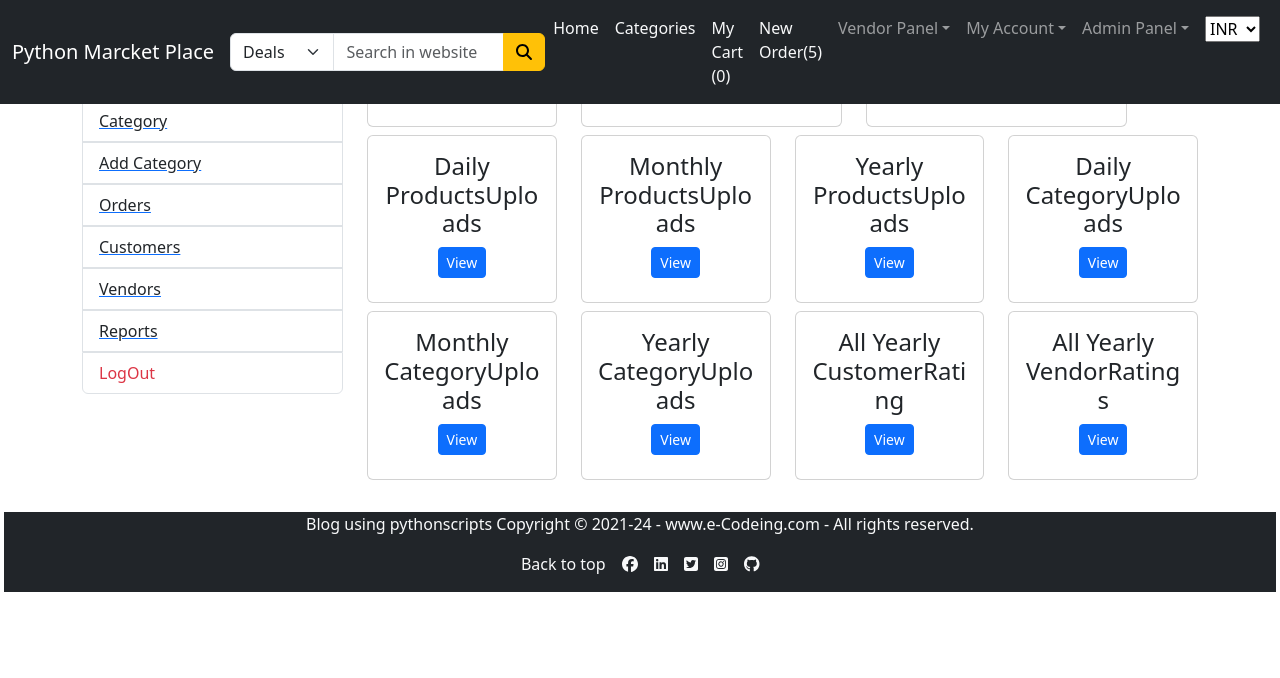
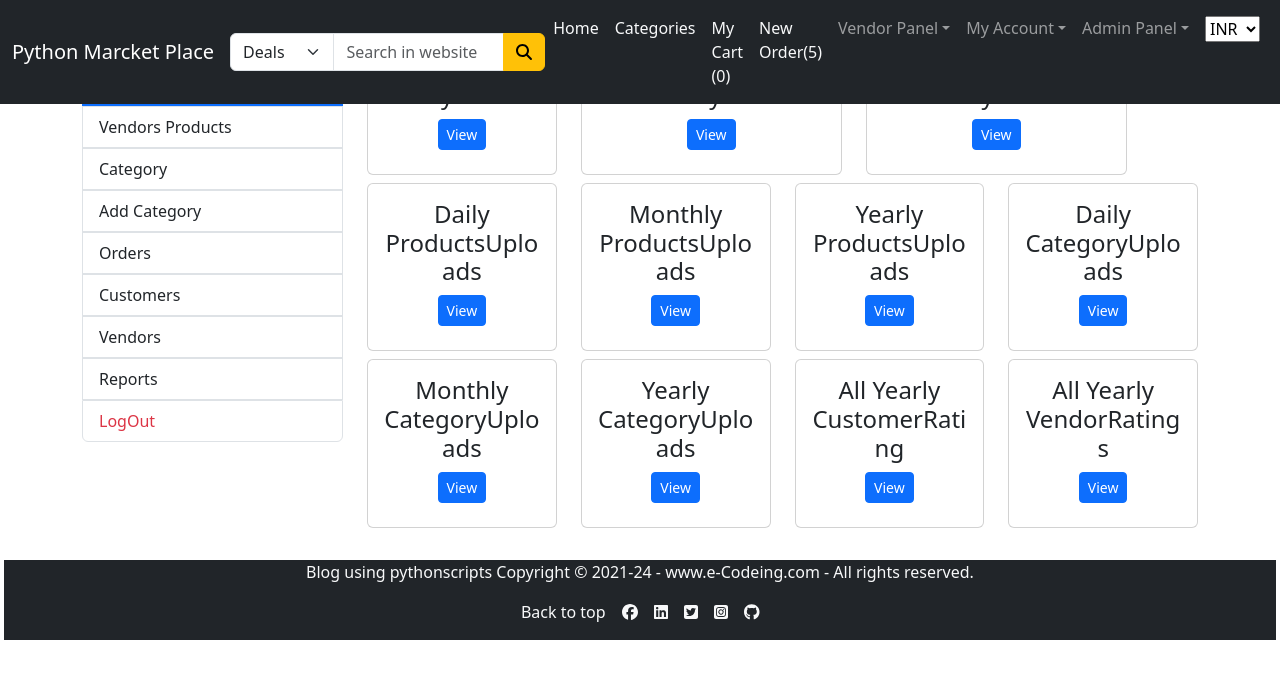
Before and after one commit to prabhashk123/Ecomerse_Multivendor_Website_Frontend_In_ReactJs, a React (Create React App) app: page /admin/allreports in a window 1280 px wide. Shown: the top 678 px of the page. Built offline with nearby package versions, Linux system fonts and the light colour scheme.

Commit message:
fixed css properties in admin panel

```diff
--- a/src/components/Admin/AddCategory.js
+++ b/src/components/Admin/AddCategory.js
@@ -68,11 +68,11 @@ function AddCategory() {
     return (
         <>
             <section>
-                <div className='row ms-5 mt-3'>
-                    <div className='col-md-4 col-12 mb-2'>
+                <div className='row ms-5 mt-5'>
+                    <div className='col-md-3 col-12 mb-2 mt-3'>
                         <AdminSidebar />
                     </div>
-                    <div className='container bg-secondary mt-2 mb-4 w-50'>
+                    <div className='container bg-secondary mt-3 mb-4 w-50'>
                         <h3 className="mb-3 text-light">Add Category</h3>
                         {SuccessMsg && <p className='text-dark'>{SuccessMsg}</p>}
                         {ErrorMsg && <p className='text-danger'>{ErrorMsg} </p>}
--- a/src/components/Admin/AdminCategory.js
+++ b/src/components/Admin/AdminCategory.js
@@ -39,12 +39,12 @@ function AdminCategory() {
     }
     return (
         <>
-            <div className='container mt-4'>
+            <div className='container mt-5'>
                 <div className='row'>
-                    <div className='col-md-3 col-12 mb-2'>
+                    <div className='col-md-3 col-12 mb-2 mt-3'>
                         <AdminSidebar />
                     </div>
-                    <div className='col-md-9 col-12 mb-2'>
+                    <div className='col-md-9 col-12 mb-2 mt-3'>
                         {/* <h3><Link to='/seller/addproduct' className='btn btn-primary mb-2 float-end'><i className='fa fa-plus-circle'></i> Add Product</Link></h3> */}
                         <div className='table-responsive'>
                             <table className='table table-bordered'>
--- a/src/components/Admin/AdminSidebar.js
+++ b/src/components/Admin/AdminSidebar.js
@@ -5,18 +5,18 @@ function AdminSidebar() {
     return (
 
         <ListGroup as="ul">
-            <Link to='/admin/dashboard'><ListGroup.Item as="li" active>Dashboard</ListGroup.Item></Link>
-            <Link to='/admin/allvendorproducts'><ListGroup.Item as="li">Vendors Products</ListGroup.Item></Link>
-            <Link to='/admin/category'><ListGroup.Item as="li">Category</ListGroup.Item></Link>
+            <Link className='text-decoration-none text-dark' to='/admin/dashboard'><ListGroup.Item as="li" active>Dashboard</ListGroup.Item></Link>
+            <Link className='text-decoration-none text-dark' to='/admin/allvendorproducts'><ListGroup.Item as="li">Vendors Products</ListGroup.Item></Link>
+            <Link className='text-decoration-none text-dark' to='/admin/category'><ListGroup.Item as="li">Category</ListGroup.Item></Link>
             {/* <Link to='/admin/addproduct'><ListGroup.Item as="li">Add Product</ListGroup.Item></Link> */}
-            <Link to='/admin/addcategory'><ListGroup.Item as="li">Add Category</ListGroup.Item></Link>
-            <Link to='/admin/allcustomersorders'><ListGroup.Item as="li">Orders</ListGroup.Item></Link>
-            <Link to='/admin/allcustomers'><ListGroup.Item as="li">Customers</ListGroup.Item></Link>
-            <Link to='/admin/allvendors'><ListGroup.Item as="li">Vendors</ListGroup.Item></Link>
-            <Link to='/admin/allreports'><ListGroup.Item as="li">Reports</ListGroup.Item></Link>
+            <Link className='text-decoration-none text-dark' to='/admin/addcategory'><ListGroup.Item as="li">Add Category</ListGroup.Item></Link>
+            <Link className='text-decoration-none text-dark' to='/admin/allcustomersorders'><ListGroup.Item as="li">Orders</ListGroup.Item></Link>
+            <Link className='text-decoration-none text-dark' to='/admin/allcustomers'><ListGroup.Item as="li">Customers</ListGroup.Item></Link>
+            <Link className='text-decoration-none text-dark' to='/admin/allvendors'><ListGroup.Item as="li">Vendors</ListGroup.Item></Link>
+            <Link className='text-decoration-none text-dark' to='/admin/allreports'><ListGroup.Item as="li">Reports</ListGroup.Item></Link>
             {/* <Link to='/admin/vendorprofile'><ListGroup.Item as="li">Profile</ListGroup.Item></Link> */}
             {/* <Link to='/admin/vendorchangepassword'><ListGroup.Item as="li">Change Password</ListGroup.Item></Link> */}
-            <ListGroup.Item as="li" className='text-danger'>LogOut</ListGroup.Item>
+            <ListGroup.Item as="li" className='text-danger'><Link className='text-decoration-none text-danger' to='/admin/logout'>LogOut</Link></ListGroup.Item>
         </ListGroup>
     );
 }
--- a/src/components/Admin/AllCustomer.js
+++ b/src/components/Admin/AllCustomer.js
@@ -41,12 +41,12 @@ function AllVendors() {
 
     return (
         <>
-            <div className='container mt-3'>
+            <div className='container mt-5'>
                 <div className='row'>
-                    <div className='col-md-3 col-12 mb-2'>
+                    <div className='col-md-3 col-12 mb-2 mt-3'>
                         <AdminSidebar />
                     </div>
-                    <div className='col-md-9 col-12 mb-2'>
+                    <div className='col-md-9 col-12 mb-2 mt-3'>
                         <div className='table-responsive'>
                             <table className='table table-bordered'>
                                 <thead>
--- a/src/components/Admin/AllCustomersOrders.js
+++ b/src/components/Admin/AllCustomersOrders.js
@@ -41,12 +41,12 @@ function AllCustomersOrders() {
 
     return (
         <>
-            <div className='container mt-3'>
+            <div className='container mt-5'>
                 <div className='row'>
-                    <div className='col-md-3 col-12 mb-2'>
+                    <div className='col-md-3 col-12 mb-2 mt-3'>
                         <AdminSidebar/>
                     </div>
-                    <div className='col-md-9 col-12 mb-2'>
+                    <div className='col-md-9 col-12 mb-2 mt-3'>
                         {/* <h3><Link to='/seller/addproduct' className='btn btn-primary mb-2 float-end'><i className='fa fa-plus-circle'></i> Add Product</Link></h3> */}
                         <div className='table-responsive'>
                             <table className='table table-bordered'>
--- a/src/components/Admin/AllReports.js
+++ b/src/components/Admin/AllReports.js
@@ -3,12 +3,12 @@ import { Link } from 'react-router-dom';
 function AllReports() {
     return (
         <>
-            <div className='container mt-3'>
-                <div className='row'>
-                    <div className='col-md-3 col-12 mb-2'>
+            <div className='container mt-5'>
+                <div className='row mt-3'>
+                    <div className='col-md-3 col-12 mt-3 mb-2'>
                         <AdminSidebar />
                     </div>
-                    <div className='col-md-9 col-12 mb-2'>
+                    <div className='col-md-9 col-12 mb-2 mt-3'>
                         <div className='row'>
                             <div className='col-md-3 mb-2'>
                                 <div className='card'>
--- a/src/components/Admin/AllVendorProducts.js
+++ b/src/components/Admin/AllVendorProducts.js
@@ -86,12 +86,12 @@ function AllVendorProducts() {
         //     </nav>
 
         // </section>
-        <div className='container mt-4'>
+        <div className='container mt-5'>
             <div className='row'>
-                <div className='col-md-3 col-12 mb-2'>
+                <div className='col-md-3 col-12 mb-2 mt-3'>
                     <AdminSidebar />
                 </div>
-                <div className='col-md-9 col-12 mb-2'>
+                <div className='col-md-9 col-12 mb-2 mt-3'>
                     {/* <h3><Link to='/seller/addproduct' className='btn btn-primary mb-2 float-end'><i className='fa fa-plus-circle'></i> Add Product</Link></h3> */}
                     <div className='table-responsive'>
                         <table className='table table-bordered'>
--- a/src/components/Admin/AllVendors.js
+++ b/src/components/Admin/AllVendors.js
@@ -41,12 +41,12 @@ function AllVendors() {
 
     return (
         <>
-            <div className='container mt-3'>
+            <div className='container mt-5'>
                 <div className='row'>
-                    <div className='col-md-3 col-12 mb-2'>
+                    <div className='col-md-3 col-12 mb-2 mt-3'>
                         <AdminSidebar />
                     </div>
-                    <div className='col-md-9 col-12 mb-2'>
+                    <div className='col-md-9 col-12 mb-2 mt-3'>
                         <div className='table-responsive'>
                             <table className='table table-bordered'>
                                 <thead>
--- a/src/components/Admin/UpdateCategory.js
+++ b/src/components/Admin/UpdateCategory.js
@@ -93,11 +93,11 @@ function UpdateCategory() {
     return (
         <>
             <section>
-                <div className='row ms-5 mt-3'>
-                    <div className='col-md-4 col-12 mb-2'>
+                <div className='row ms-3 mt-5'>
+                    <div className='col-md-3 col-12 mb-2 mt-3'>
                         <AdminSidebar />
                     </div>
-                    <div className='container bg-secondary mt-2 mb-4 w-50'>
+                    <div className='container bg-secondary mt-3 mb-4 w-50'>
                         <h3 className="mb-3 text-light">Update Category</h3>
                         {SuccessMsg && <p className='text-dark'>{SuccessMsg}</p>}
                         {ErrorMsg && <p className='text-danger'>{ErrorMsg} </p>}
```
